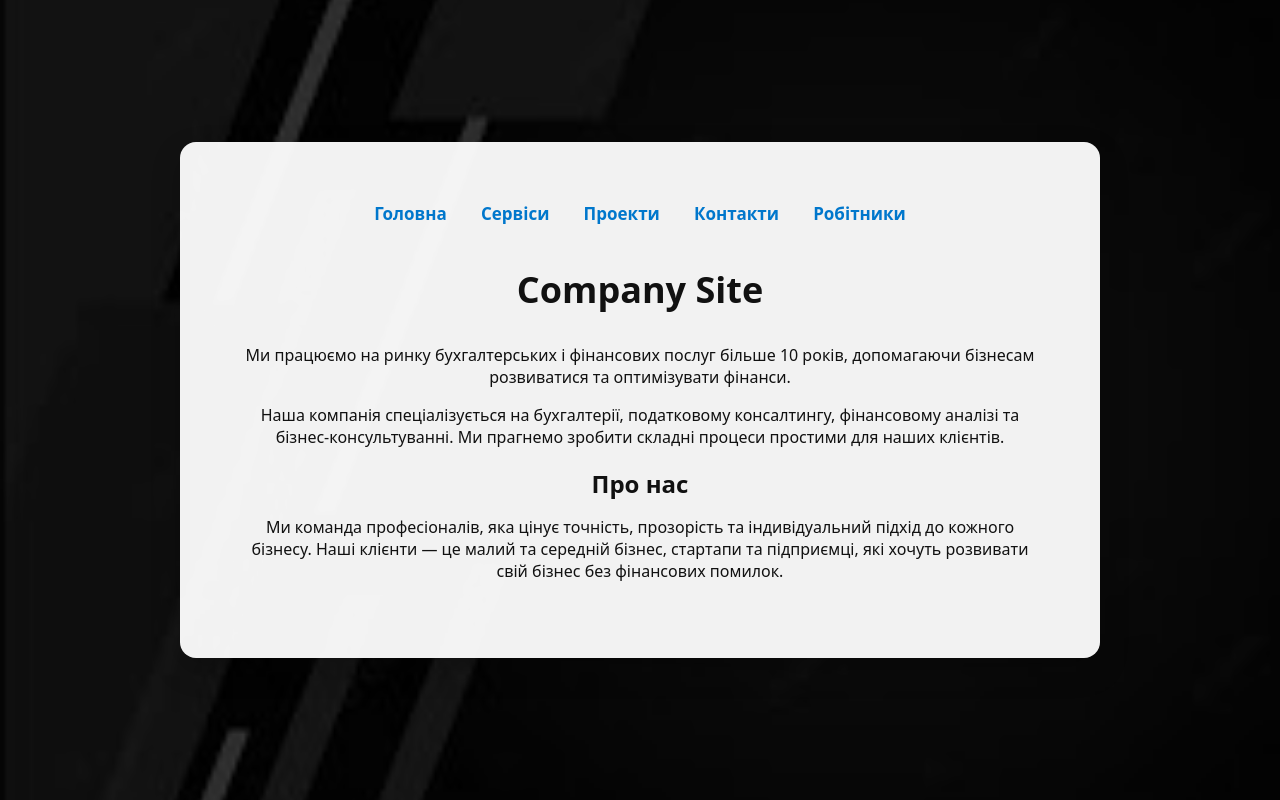
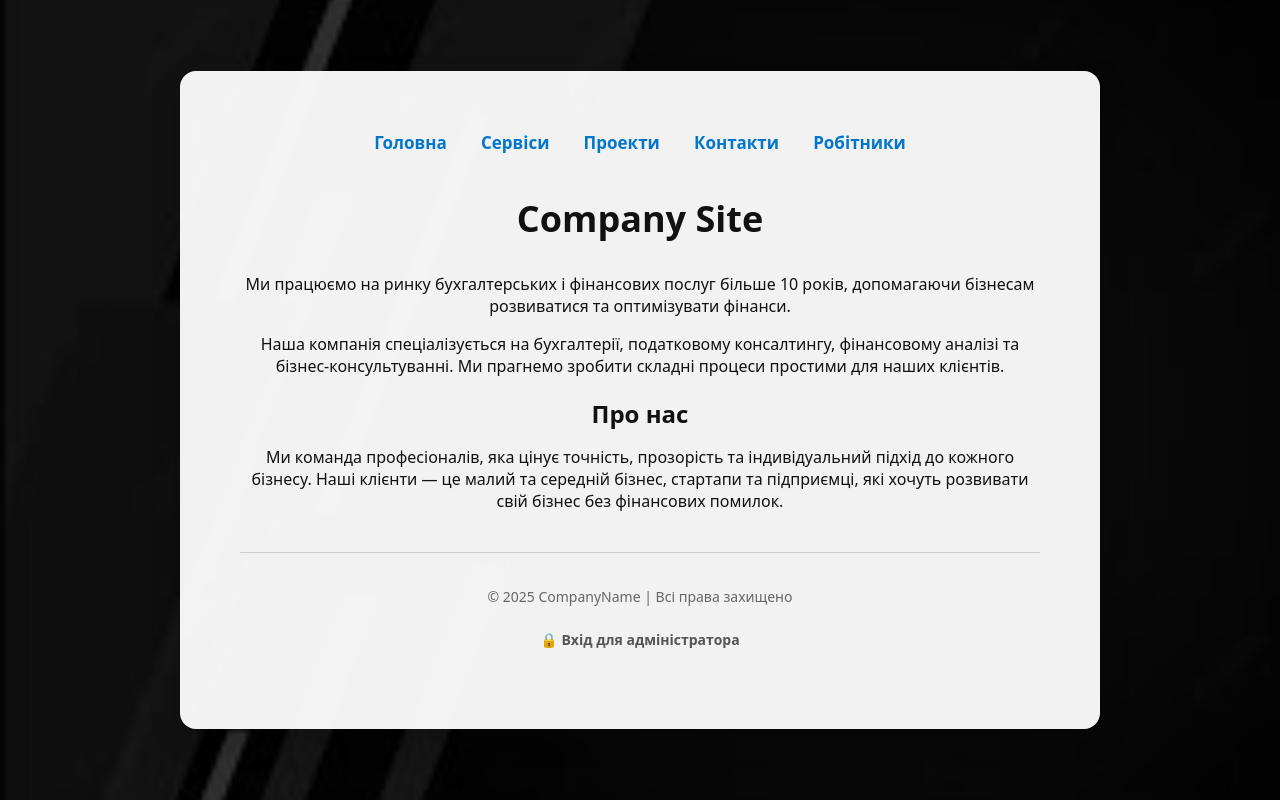
Before and after one commit to Alisa-t0/CompanySite, a Django app: page / in a window 1280 px wide. Run offline with Django 5.2, Linux system fonts and the light colour scheme.

Commit message:
added login page for moderator

```diff
--- a/company/main/static/main/css/style.css
+++ b/company/main/static/main/css/style.css
@@ -54,6 +54,27 @@ nav a:hover {
 
 .info {
     margin-bottom: 30px;
+}
+footer {
+    margin-top: 40px;
+    padding: 20px 0;
+    text-align: center;
+    border-top: 1px solid #ccc;
+    color: #666;
+    font-size: 14px;
+}
+
+.admin-link {
+    display: inline-block;
+    margin-top: 10px;
+    color: #555;
+    text-decoration: none;
+    font-weight: bold;
+    transition: color 0.3s;
+}
+
+.admin-link:hover {
+    color: #007bff;
 }
 
 .info p {
--- a/company/main/templates/layout.html
+++ b/company/main/templates/layout.html
@@ -15,9 +15,12 @@
             <a href="{% url 'contacts' %}">Контакти</a>
             <a href="{% url 'workers' %}">Робітники</a>
         </nav>
-
         {% block content %}
         {% endblock %}
+        <footer>
+            <p>© 2025 CompanyName | Всі права захищено</p>
+            <a class="admin-link" href="{% url 'login_moderator' %}">🔒 Вхід для адміністратора</a>
+        </footer>
     </div>
 </body>
 </html>
--- a/company/moderator/urls.py
+++ b/company/moderator/urls.py
@@ -2,7 +2,8 @@ from django.urls import path
 from . import views
 
 urlpatterns = [
-    path('',views.show_moderator_main_page,name='moderator_main_page'),
+    path('main_page',views.show_moderator_main_page,name='moderator_main_page'),
+    path('login',views.show_login_moderator, name='login_moderator'),
     path('workers/',views.show_workers_list,name='workers_list'),
     path('workers/create',views.worker_create,name='worker_create'),
     path('workers/<int:pk>',views.WorkerDetailView.as_view(),name='worker_details'),
```
Also changed, not shown: company/moderator/templates/moderator/login.html (added, +15 -0 lines), company/moderator/views.py (+18 -0 lines).
